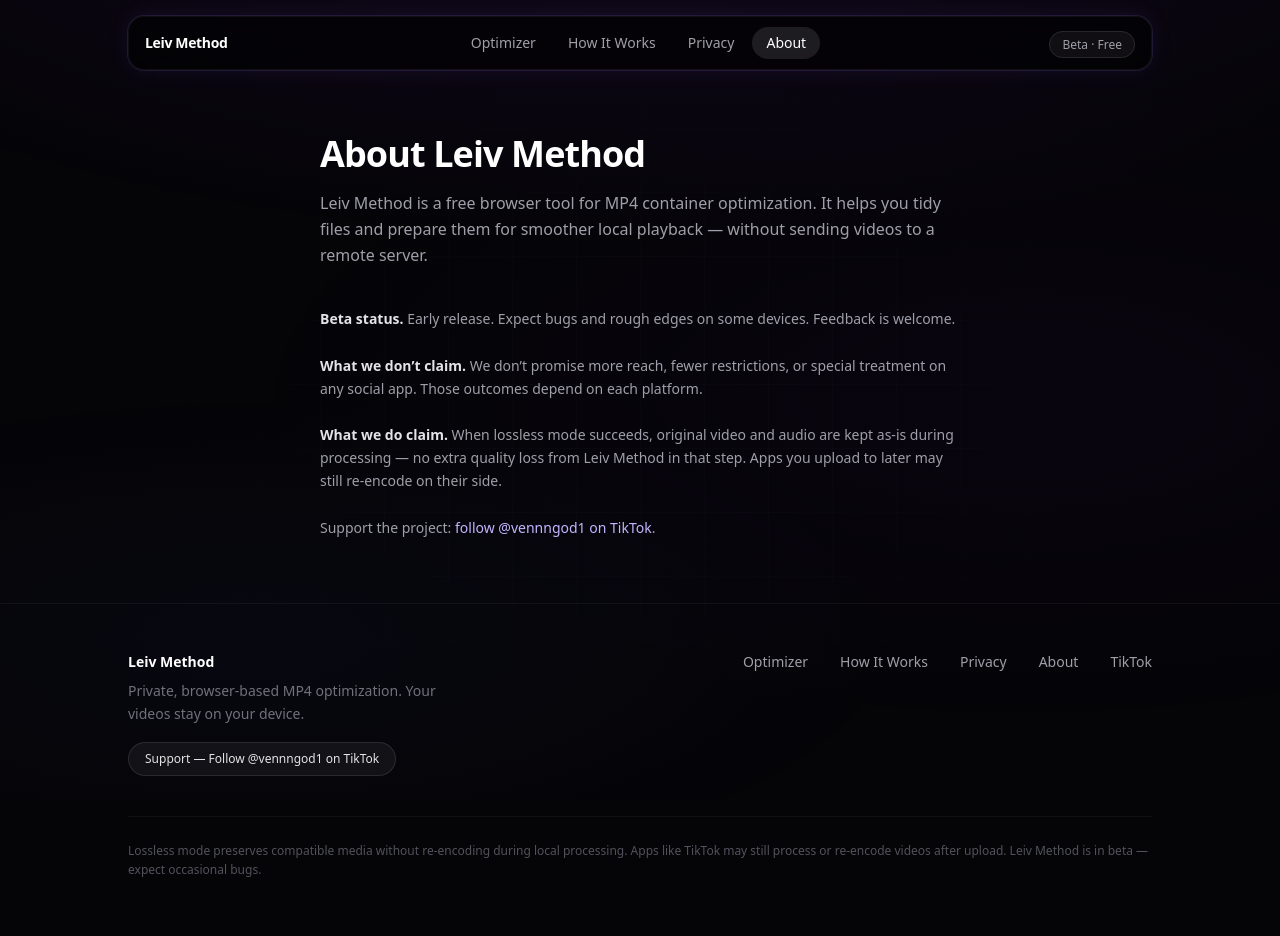
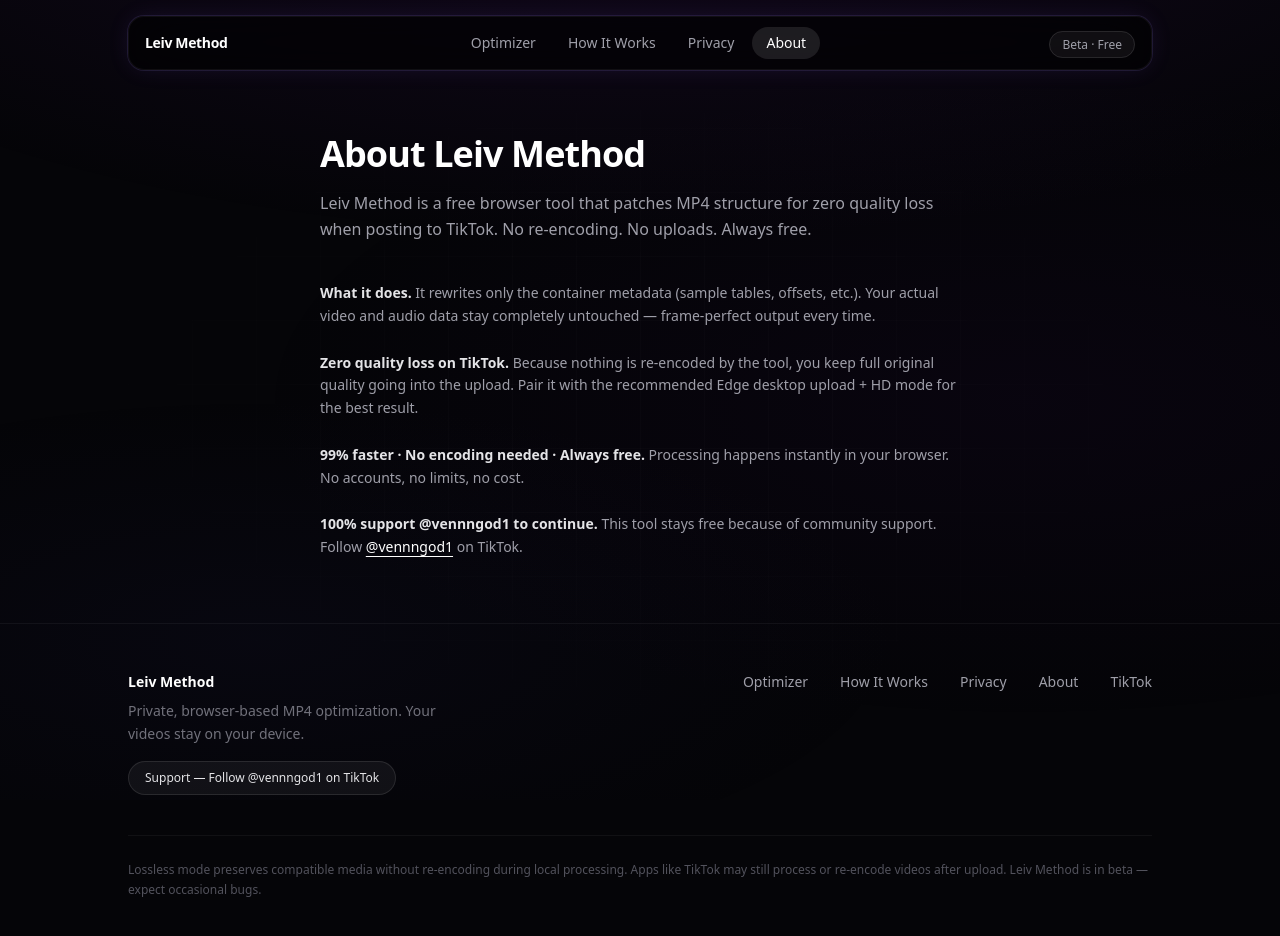
Before and after one commit to keekzz13/leiv-method0, a Next.js app: page /about in a window 1280 px wide. Shown: the top 936 px of the page. Built offline with nearby package versions, Linux system fonts and the light colour scheme.

Commit message:
Add files via upload

```diff
--- a/src/app/about/page.tsx
+++ b/src/app/about/page.tsx
@@ -5,38 +5,38 @@
         About Leiv Method
       </h1>
       <p className="mt-4 text-base leading-relaxed text-zinc-400">
-        Leiv Method is a free browser tool for MP4 container optimization. It helps you tidy
-        files and prepare them for smoother local playback — without sending videos to a
-        remote server.
+        Leiv Method is a free browser tool that patches MP4 structure for zero
+        quality loss when posting to TikTok. No re-encoding. No uploads. Always free.
       </p>
 
       <div className="mt-10 space-y-6 text-sm leading-relaxed text-zinc-400">
         <p>
-          <strong className="text-zinc-200">Beta status.</strong> Early release. Expect bugs
-          and rough edges on some devices. Feedback is welcome.
+          <strong className="text-zinc-200">What it does.</strong> It rewrites only
+          the container metadata (sample tables, offsets, etc.). Your actual video
+          and audio data stay completely untouched — frame-perfect output every time.
         </p>
         <p>
-          <strong className="text-zinc-200">What we don’t claim.</strong> We don’t promise
-          more reach, fewer restrictions, or special treatment on any social app. Those
-          outcomes depend on each platform.
+          <strong className="text-zinc-200">Zero quality loss on TikTok.</strong>{" "}
+          Because nothing is re-encoded by the tool, you keep full original quality
+          going into the upload. Pair it with the recommended Edge desktop upload
+          + HD mode for the best result.
         </p>
         <p>
-          <strong className="text-zinc-200">What we do claim.</strong> When lossless mode
-          succeeds, original video and audio are kept as-is during processing — no extra
-          quality loss from Leiv Method in that step. Apps you upload to later may still
-          re-encode on their side.
+          <strong className="text-zinc-200">99% faster · No encoding needed · Always free.</strong>{" "}
+          Processing happens instantly in your browser. No accounts, no limits, no cost.
         </p>
         <p>
-          Support the project:{" "}
+          <strong className="text-zinc-200">100% support @vennngod1 to continue.</strong>{" "}
+          This tool stays free because of community support. Follow{" "}
           <a
             href="https://www.tiktok.com/@vennngod1"
             target="_blank"
             rel="noopener noreferrer"
-            className="text-violet-300 hover:underline"
+            className="text-white underline underline-offset-4 hover:text-zinc-200"
           >
-            follow @vennngod1 on TikTok
-          </a>
-          .
+            @vennngod1
+          </a>{" "}
+          on TikTok.
         </p>
       </div>
     </div>
```
